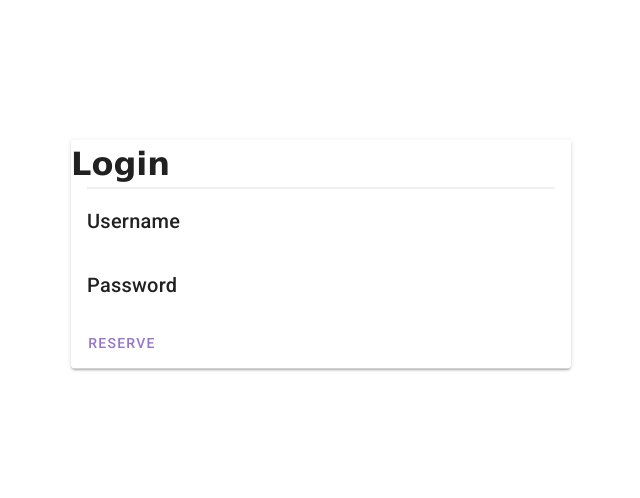
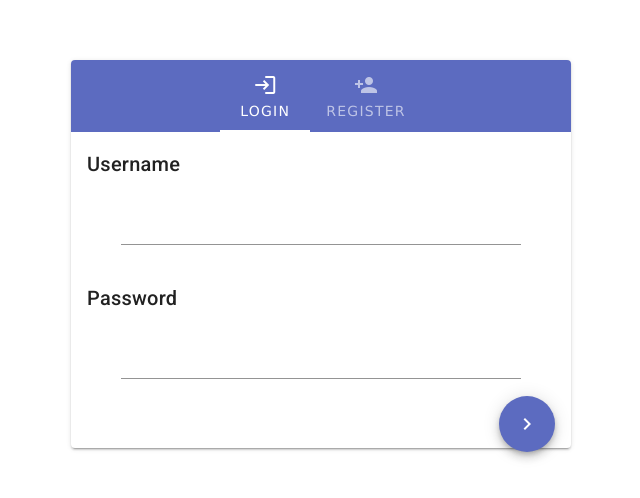
Before and after one commit to suraj200981/foodCalendar--Vuejs-BootstrapVue, a Vue app: page / in a window 1280 px wide. Shown: the part 146-644 px from the top of the page, without its empty margins (319-959 px from the left). Built offline with nearby package versions, Linux system fonts and the light colour scheme.

Commit message:
login skeleton almost complete

```diff
--- a/src/components/login.vue
+++ b/src/components/login.vue
@@ -1,23 +1,58 @@
 <template>
   <v-container>
-    <div style="position: fixed;
-  top: 50%;
-  left: 50%;
-  transform: translate(-50%, -50%);">
+    <div
+      style="
+        position: fixed;
+        top: 50%;
+        left: 50%;
+        transform: translate(-50%, -50%);
+      "
+    >
+      <v-card :loading="loading" class="mx-auto my-12" style="width:500px;">
+        <v-tabs
+          v-model="tab"
+          background-color="indigo lighten-1"
+          centered
+          dark
+          icons-and-text
+        >
+          <v-tabs-slider></v-tabs-slider>
 
-      <v-card :loading="loading" class="mx-auto my-12" style="width:500px;">
-        <h1 style="font-family: Verdana">Login</h1>
+          <v-tab style="font-family: Verdana" href="#tab-1">
+            Login
+            <v-icon>mdi-login</v-icon>
+          </v-tab>
 
-        <v-divider class="mx-4"></v-divider>
+          <v-tab style="font-family: Verdana" href="#tab-2">
+            Register
+            <v-icon>mdi-account-plus</v-icon>
+          </v-tab>
+        </v-tabs>
 
-        <v-card-title>Username</v-card-title>
-
+        <v-tabs-items v-model="tab">
+          <v-tab-item v-for="i in 3" :key="i" :value="'tab-' + i">
+            <v-card flat>
+              <v-card-text>{{ text }}</v-card-text>
+            </v-card>
+          </v-tab-item>
+        </v-tabs-items>
+        <center>
+        <v-card-title style="text-align:center !important;">Username</v-card-title>
+        <v-text-field style="width:400px;"></v-text-field>
         <v-card-title>Password</v-card-title>
-
+        <v-text-field style="width:400px;"></v-text-field>
+        </center>
         <v-card-actions>
-          <v-btn color="deep-purple lighten-2" text @click="reserve">
-            Reserve
-          </v-btn>
+          <v-row justify="end">
+            <v-btn
+              class="mx-5"
+              fab
+              dark
+              color="indigo lighten-1"
+              @click="submit">
+              <v-icon>mdi-chevron-right</v-icon>
+            </v-btn>
+          </v-row>
         </v-card-actions>
       </v-card>
     </div>
```
